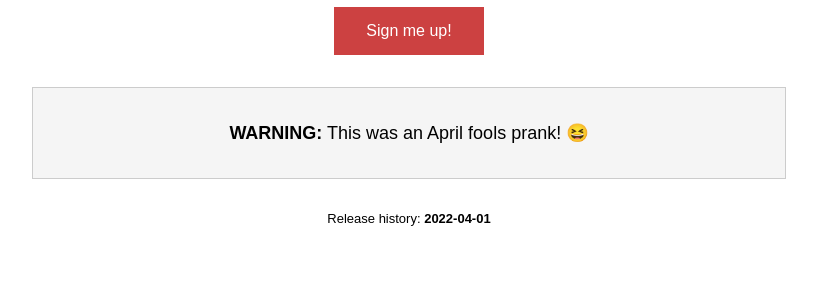
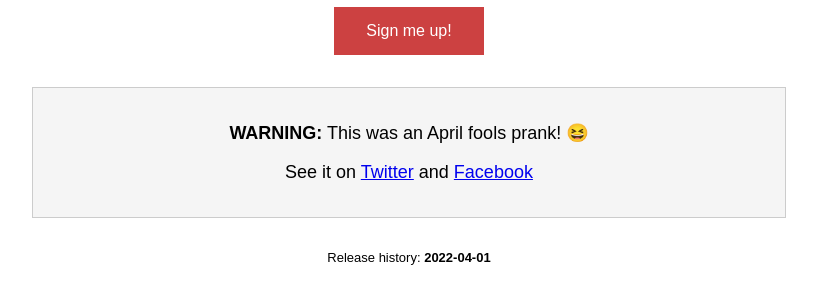
Before and after one commit to SSWConsulting/timeband.com.au, a plain HTML site: page index.html in a window 1280 px wide. Shown: the part 1302-1606 px from the top of the page, without its empty margins (231-1048 px from the left). Before the commit the page ends 1581 px from the top, so only its background shows below. Drawn offline with Linux system fonts and the light colour scheme.

Commit message:
added social media links

```diff
--- a/index.html
+++ b/index.html
@@ -95,6 +95,7 @@
     </div>
     	<div class="greybox">
 		<p><strong>WARNING:</strong> This was an April fools prank! 😆</p>
+		<p>See it on <a target="_blank" href="https://twitter.com/SSW_TV/status/1509792554081996803">Twitter</a> and <a target="_blank" href="https://www.facebook.com/SSW.page/photos/a.334643903218918/5721985371151384/">Facebook</a>
 	</div>
 	<p style="text-align:center;margin-top:20px; font-size: small;">Release history: <strong>2022-04-01</strong></p>
 
```
